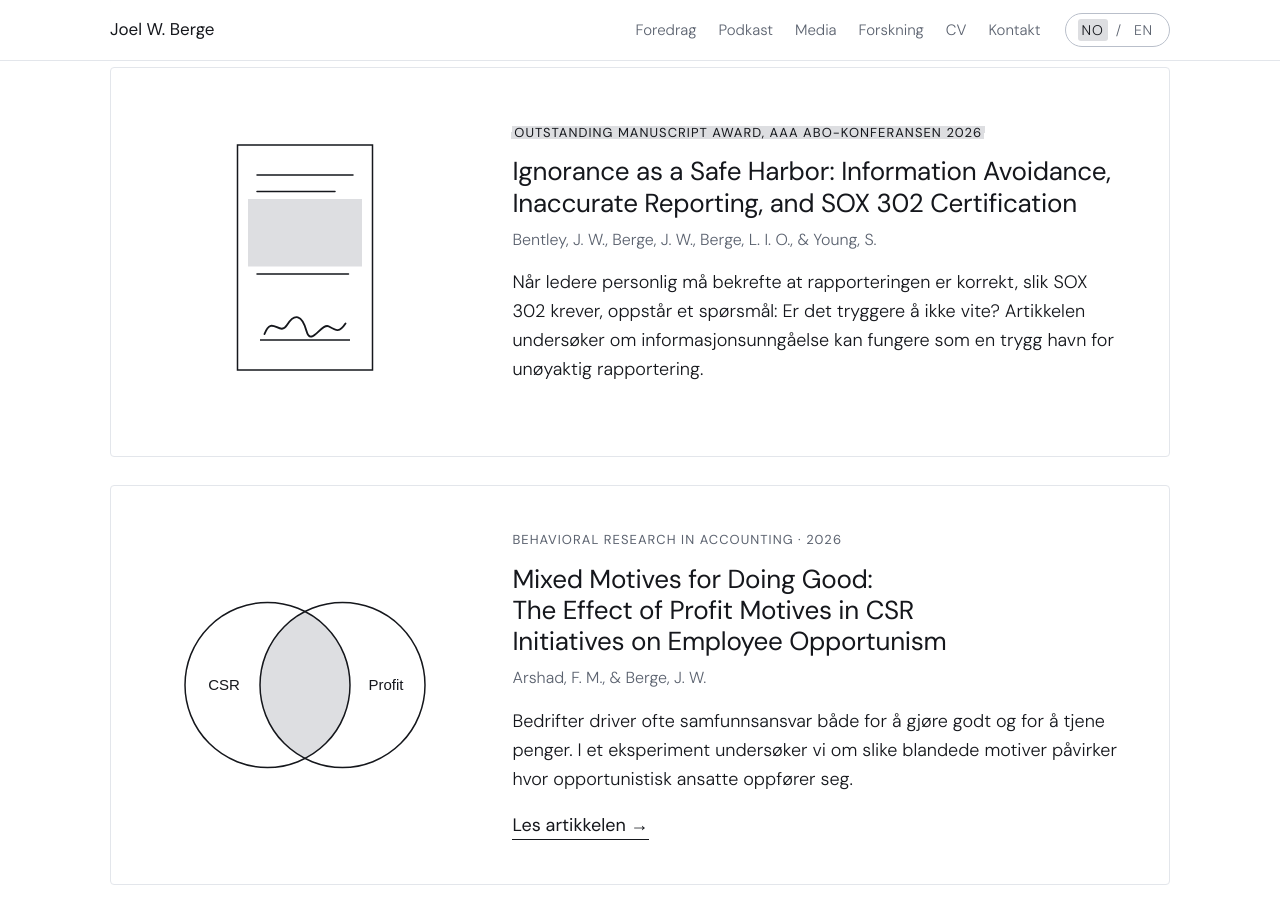
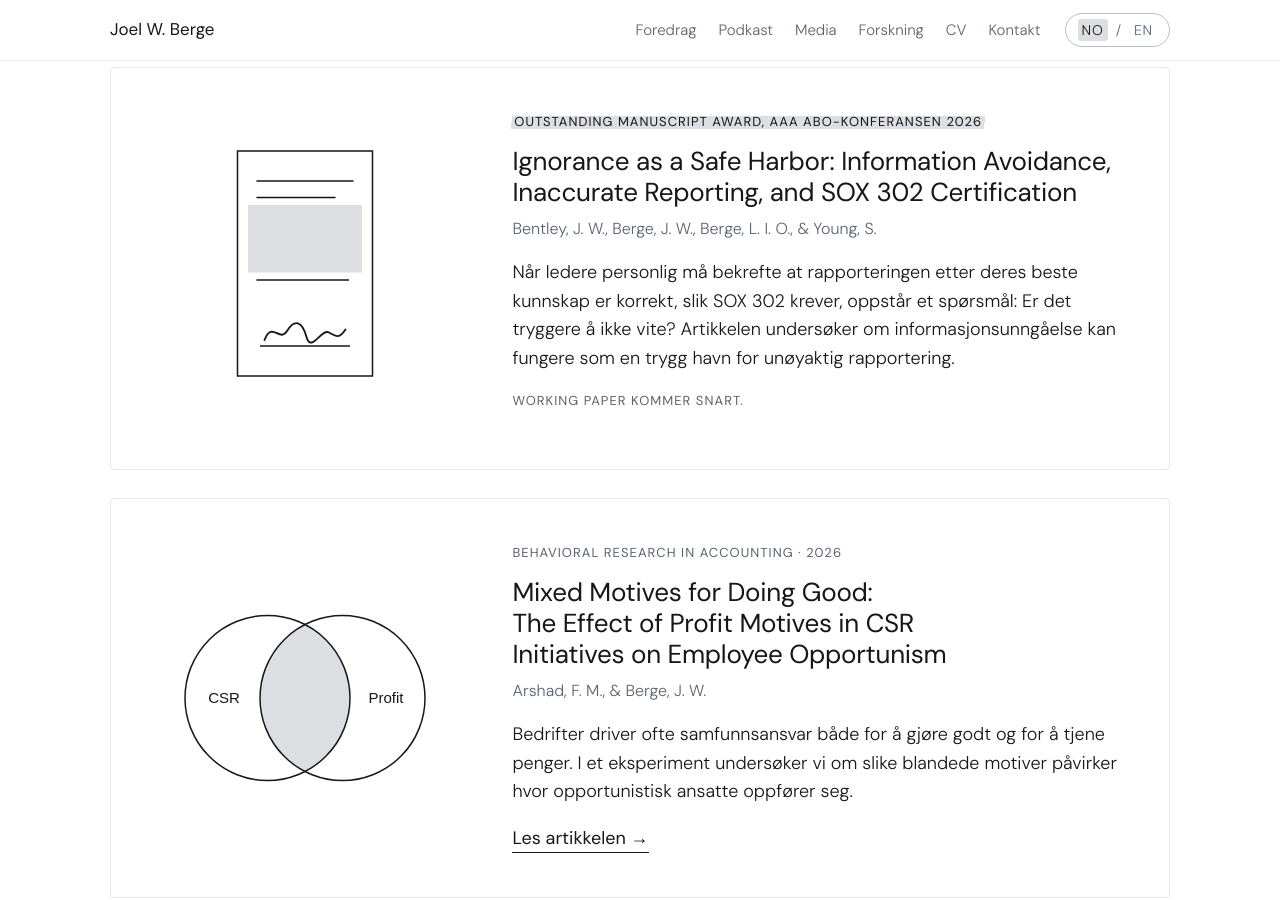
Before and after one commit to joelberge/joelberge.github.io, a Jekyll site: the page built from index.html, in a window 1280 px wide and 900 px high, scrolled down 7875 px. Built offline with Jekyll 4.4.1, drawn with Linux system fonts in a browser that asks for light colours.

Commit message:
Safe Harbor card: 'based on their knowledge' in the summary; 'working paper available soon' note (#29)
Claude-Session: https://claude.ai/code/session_01QuEDscUrZkVPfLcMTuAdVm

Co-authored-by: Claude <noreply@anthropic.com>

```diff
--- a/_data/publications.yml
+++ b/_data/publications.yml
@@ -42,14 +42,16 @@
   award:
     nb: Outstanding Manuscript Award, AAA ABO-konferansen 2026
     en: Outstanding Manuscript Award, AAA ABO Conference 2026
+  # Shown under the summary until the paper has a link.
+  availability: { nb: Working paper kommer snart., en: Working paper available soon. }
   # Summary states the research question only; replace with findings from the abstract when available.
   summary:
     nb: >-
-      Når ledere personlig må bekrefte at rapporteringen er korrekt, slik SOX 302 krever, oppstår et spørsmål:
+      Når ledere personlig må bekrefte at rapporteringen etter deres beste kunnskap er korrekt, slik SOX 302 krever, oppstår et spørsmål:
       Er det tryggere å ikke vite? Artikkelen undersøker om informasjonsunngåelse kan fungere som en trygg havn
       for unøyaktig rapportering.
     en: >-
-      When managers must personally certify that their reporting is accurate, as SOX 302 requires, a question arises:
+      When managers must personally certify that, based on their knowledge, their reporting is accurate, as SOX 302 requires, a question arises:
       is it safer not to know? The paper examines whether information avoidance can serve as a safe harbor for
       inaccurate reporting.
 
--- a/_layouts/home.html
+++ b/_layouts/home.html
@@ -260,6 +260,7 @@
               <h3>{{ pub.title }}</h3>
               <p class="authors">{{ pub.authors }}</p>
               <p>{{ pub.summary[L] }}</p>
+              {%- if pub.availability and pub.link == nil %}<p class="meta">{{ pub.availability[L] }}</p>{% endif %}
               {%- if pub.press %}
               <p class="press"><span class="label">{{ t.press_label }}</span>
                 {%- for m in pub.press %} <a href="{{ m.link }}">{{ m.outlet }}: «{{ m.title }}»</a>{% unless forloop.last %},{% endunless %}{% endfor %}
```
